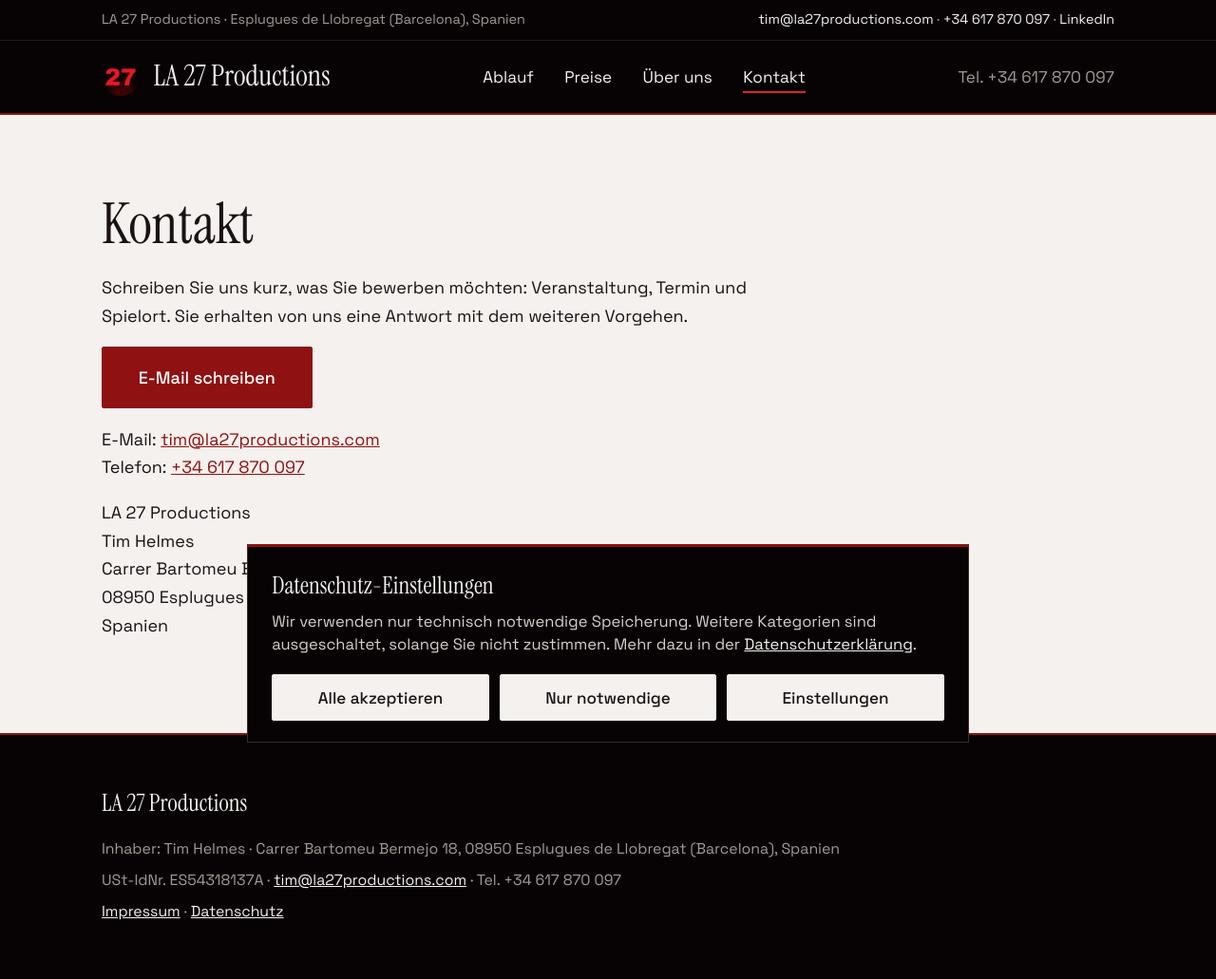
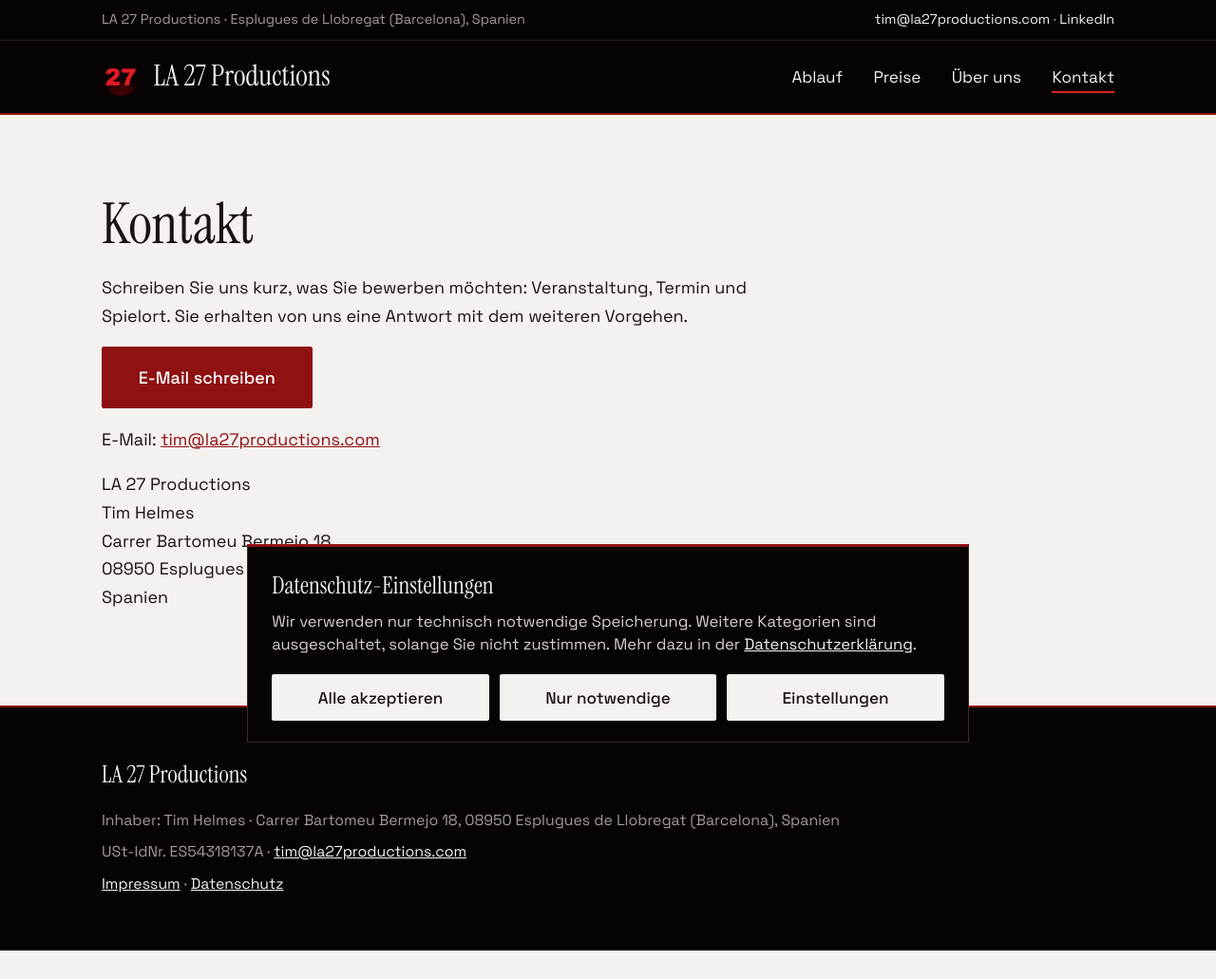
Before and after one commit to kshwhwb3/la27productions, a plain HTML site: page kontakt.html in a window 1280 px wide. Shown: the whole page at 95% size. After the commit the page ends 1001 px from the top, so only its background shows below. Drawn offline with Linux system fonts and the light colour scheme.

Commit message:
Web: teléfono fuera de cabecera, portada, contacto y pie (solo queda en el Impressum)
Co-Authored-By: Claude Opus 5.5 <noreply@anthropic.com>
Claude-Session: https://claude.ai/code/session_01Kop1wunXv3AM7atkf5BhdP

```diff
--- a/kontakt.html
+++ b/kontakt.html
@@ -12,11 +12,11 @@
 <link rel="stylesheet" href="style.css">
 </head>
 <body>
-<div class="top"><div class="wrap"><span>LA 27 Productions · Esplugues de Llobregat (Barcelona), Spanien</span><span><a href="mailto:tim@la27productions.com">tim@la27productions.com</a> · <a href="tel:+34617870097">+34 617 870 097</a> · <a href="https://www.linkedin.com/in/tim-helmes-boschi-9b9244246/" target="_blank" rel="noopener">LinkedIn</a></span></div></div>
+<div class="top"><div class="wrap"><span>LA 27 Productions · Esplugues de Llobregat (Barcelona), Spanien</span><span><a href="mailto:tim@la27productions.com">tim@la27productions.com</a> · <a href="https://www.linkedin.com/in/tim-helmes-boschi-9b9244246/" target="_blank" rel="noopener">LinkedIn</a></span></div></div>
 <header class="site"><div class="wrap">
 <a class="brand" href="index.html"><img src="assets/la27-icono.png" width="40" height="40" alt="">LA 27 Productions</a>
 <nav aria-label="Hauptnavigation"><a href="ablauf.html">Ablauf</a><a href="preise.html">Preise</a><a href="ueber-uns.html">Über uns</a><a href="kontakt.html" aria-current="page">Kontakt</a></nav>
-<span class="tel">Tel. +34 617 870 097</span>
+
 </div></header>
 <main>
 
@@ -25,8 +25,7 @@
 <div class="text">
 <p>Schreiben Sie uns kurz, was Sie bewerben möchten: Veranstaltung, Termin und Spielort. Sie erhalten von uns eine Antwort mit dem weiteren Vorgehen.</p>
 <p><a class="btn" href="mailto:tim@la27productions.com?subject=Anfrage%20E-Mail-Werbung">E-Mail schreiben</a></p>
-<p>E-Mail: <a href="mailto:tim@la27productions.com">tim@la27productions.com</a><br>
-Telefon: <a href="tel:+34617870097">+34 617 870 097</a></p>
+<p>E-Mail: <a href="mailto:tim@la27productions.com">tim@la27productions.com</a></p>
 <p>LA 27 Productions<br>Tim Helmes<br>Carrer Bartomeu Bermejo 18<br>08950 Esplugues de Llobregat (Barcelona)<br>Spanien</p>
 <!-- TODO Tim: Antwortzeit ("in der Regel am selben Werktag") nur nennen, wenn eingehalten wird. -->
 </div>
@@ -35,7 +34,7 @@ Telefon: <a href="tel:+34617870097">+34 617 870 097</a></p>
 <footer class="site"><div class="wrap">
 <p class="brandf">LA 27 Productions</p>
 <p>Inhaber: Tim Helmes · Carrer Bartomeu Bermejo 18, 08950 Esplugues de Llobregat (Barcelona), Spanien</p>
-<p>USt-IdNr. ES54318137A · <a href="mailto:tim@la27productions.com">tim@la27productions.com</a> · Tel. +34 617 870 097</p>
+<p>USt-IdNr. ES54318137A · <a href="mailto:tim@la27productions.com">tim@la27productions.com</a></p>
 <p><a href="impressum.html">Impressum</a> · <a href="datenschutz.html">Datenschutz</a></p>
 </div></footer>
 <script src="consent.js" defer></script>
```
Also changed, not shown: ablauf.html (+3 -3 lines), datenschutz.html (+4 -4 lines), impressum.html (+3 -3 lines), index.html (+5 -5 lines), preise.html (+3 -3 lines), ueber-uns.html (+4 -4 lines).
